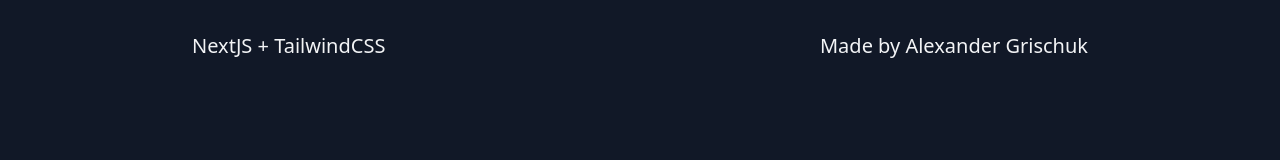
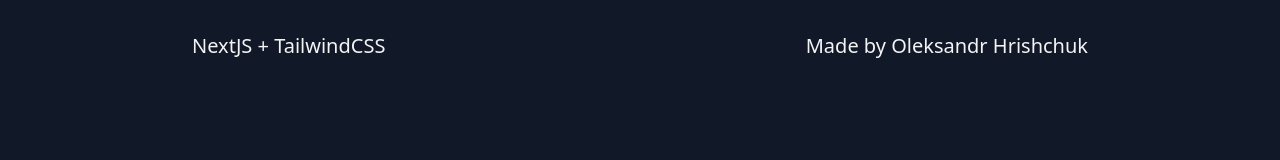
Before and after one commit to alexandr-g/nextjs-tailwind-starter, a Next.js app: page / in a window 1280 px wide. Shown: the top 160 px of the page. Built offline with nearby package versions, Linux system fonts and the light colour scheme.

Commit message:
docs: update name

```diff
--- a/app/page.js
+++ b/app/page.js
@@ -10,7 +10,7 @@ export default function Index() {
               target="_blank"
               rel="noopener noreferrer"
             >
-              Made by Alexander Grischuk
+              Made by Oleksandr Hrishchuk
             </a>
           </ul>
         </nav>
--- a/package.json
+++ b/package.json
@@ -16,7 +16,7 @@
     "setup",
     "minimalist"
   ],
-  "author": "Alexander Grischuk <alexgrischuk@gmail.com>",
+  "author": "Oleksandr Hrishchuk <alexgrischuk@gmail.com>",
   "license": "MIT",
   "dependencies": {
     "next": "^13.0.4",
```
Also changed, not shown: 1 other file (tests, documents, lock files or other folders).
